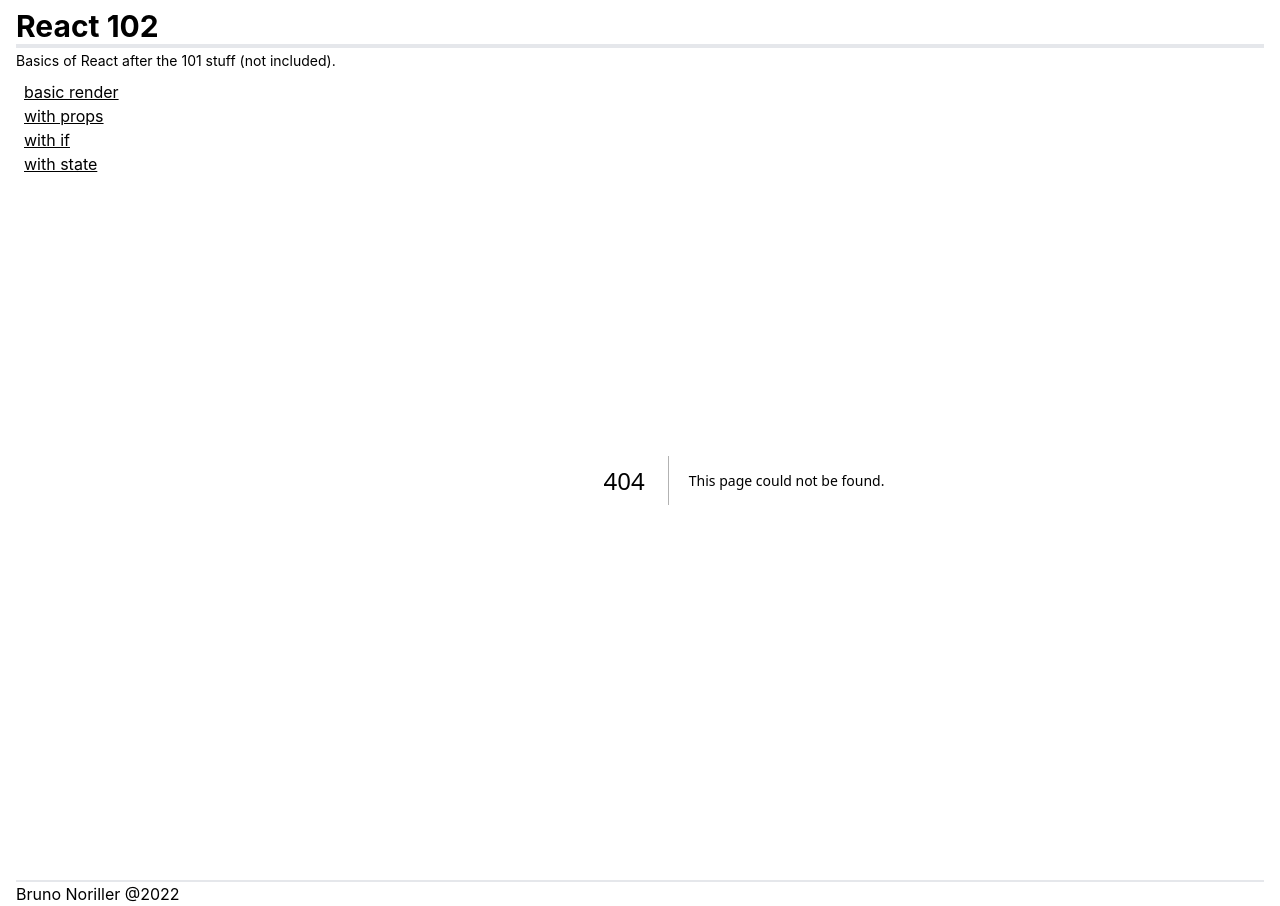
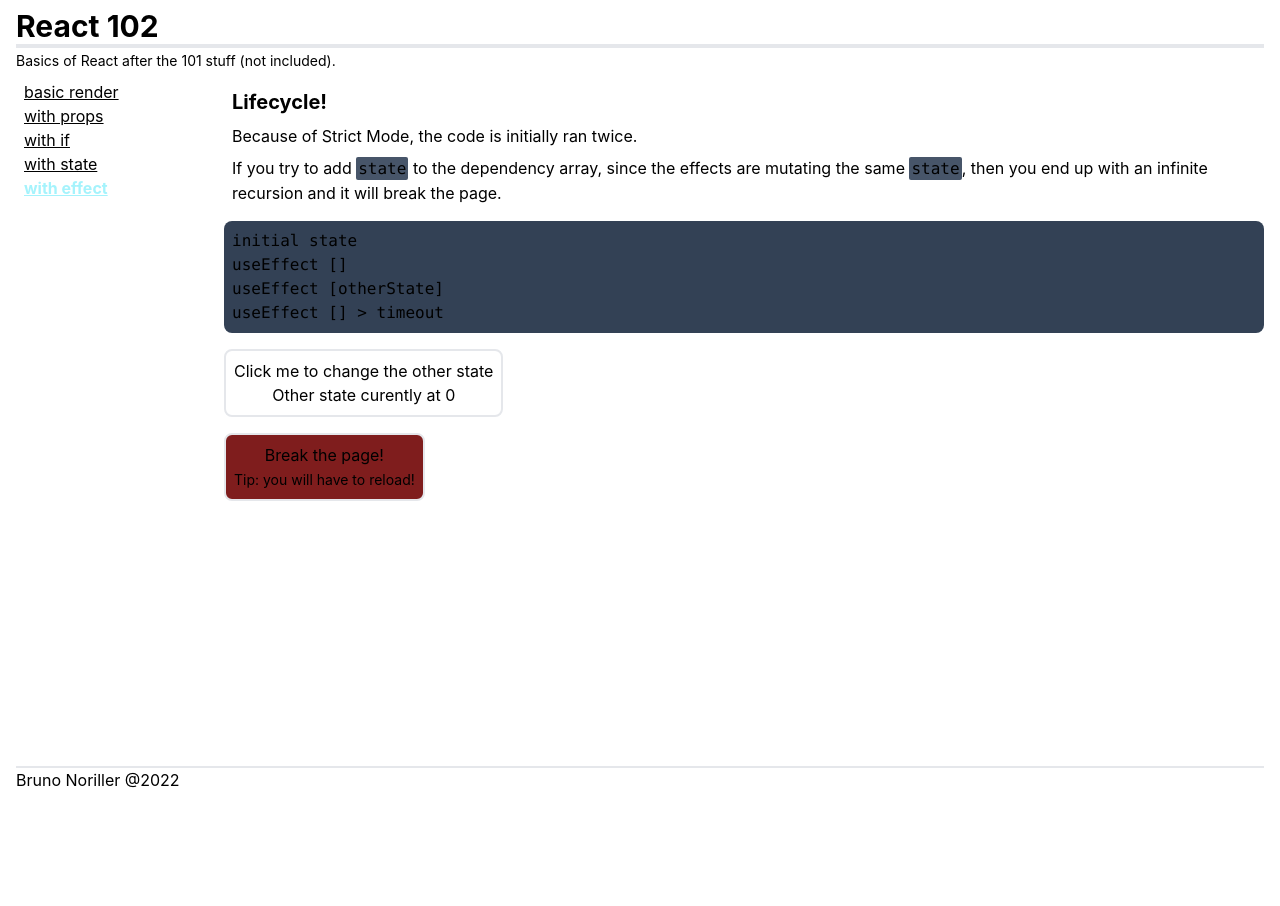
Before and after one commit to Noriller/react102, a Next.js app: page /5-effect in a window 1280 px wide. Before the commit this address had no page. After the commit the page ends 800 px from the top, so only its background shows below. Built offline with nearby package versions, Linux system fonts and the light colour scheme.

Commit message:
adding effect page

```diff
--- /dev/null
+++ b/pages/5-effect.tsx
@@ -0,0 +1,79 @@
+import { useEffect, useState } from 'react';
+import { Button } from '../src/Button';
+import { CodeLike } from '../src/CodeLike';
+
+export default function WithEffect() {
+  const [state, setState] = useState(['initial state']);
+  const [otherState, setOtherState] = useState(0);
+  const [breakPage, setBreakPage] = useState(false);
+
+  function pushToState(newValue: string) {
+    setState(s => {
+      return [...s, newValue];
+    });
+  }
+
+  useEffect(() => {
+    pushToState('useEffect []');
+
+    const timeout = makeTimeout(() => {
+      pushToState('useEffect [] > timeout');
+    });
+
+    return () => {
+      pushToState('useEffect [] > return');
+      clearTimeout(timeout);
+    };
+  }, []);
+
+  useEffect(() => {
+    pushToState('useEffect [otherState]');
+
+    return () => {
+      pushToState('useEffect [otherState] > return');
+    };
+  }, [otherState]);
+
+  useEffect(() => {
+    if (breakPage) {
+      pushToState('useEffect [state, breakPage]');
+    }
+  }, [state, breakPage]);
+
+  return (
+    <div>
+      <div>
+        <p className='m-2 text-xl font-bold'>Lifecycle!</p>
+        <p className='m-2'>
+          Because of Strict Mode, the code is initially ran twice.
+        </p>
+        <div className='m-2'>
+          If you try to add <CodeLike>state</CodeLike> to the dependency array,
+          since the effects are mutating the same <CodeLike>state</CodeLike>,
+          then you end up with an infinite recursion and it will break the page.
+        </div>
+      </div>
+      <pre className='my-4 bg-slate-700 p-2 rounded-lg'>
+        {state.map(item => (
+          <div key={item}>{item}</div>
+        ))}
+      </pre>
+      <Button onClick={() => setOtherState(s => s + 1)}>
+        <p>Click me to change the other state</p>
+        <p>Other state curently at {otherState}</p>
+      </Button>
+      <div>
+        <Button
+          onClick={() => setBreakPage(true)}
+          className='bg-red-900 hover:bg-red-500 hover:text-black'>
+          <p>Break the page!</p>
+          <span className='text-sm'>Tip: you will have to reload!</span>
+        </Button>
+      </div>
+    </div>
+  );
+}
+
+function makeTimeout(cb: Function, time = 500) {
+  return setTimeout(cb, time);
+}
--- a/src/SideBar.tsx
+++ b/src/SideBar.tsx
@@ -9,7 +9,7 @@
     ['/2-props', 'with props'],
     ['/3-if', 'with if'],
     ['/4-state', 'with state'],
-    // ['/', ''],
+    ['/5-effect', 'with effect'],
     // ['/', ''],
   ].map(([href, name]) => [href, name, href === router.asPath]);
 
```
